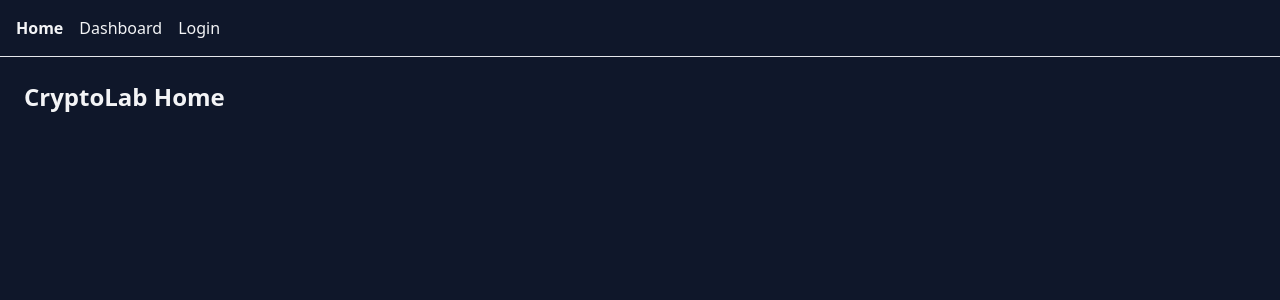
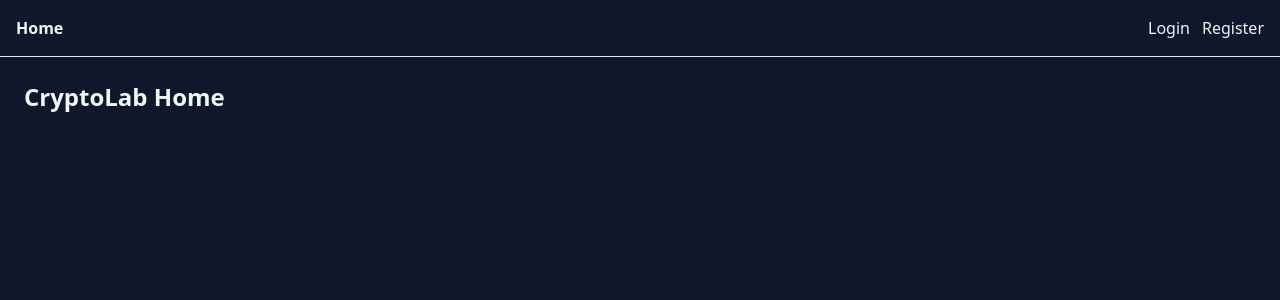
Before and after one commit to DanielPincu/CryptoLab---Frontend, a React (Vite) app: page / in a window 1280 px wide. Shown: the top 300 px of the page. Built offline with nearby package versions, Linux system fonts and the light colour scheme.

Commit message:
Navguard boilerplate

```diff
--- a/src/App.tsx
+++ b/src/App.tsx
@@ -4,6 +4,7 @@
 import Register from './pages/Register'
 import Dashboard from './pages/Dashboard'
 import Navbar from './components/Navbar'
+import { RequireAuth } from './auth/RequireAuth'
 
 
 function App() {
@@ -13,7 +14,14 @@
       <Routes>
         <Route path="/" element={<Home />} />
         <Route path="/login" element={<Login />} />
-        <Route path="/dashboard" element={<Dashboard />} />
+        <Route
+          path="/dashboard"
+          element={
+            <RequireAuth>
+              <Dashboard />
+            </RequireAuth>
+          }
+        />
         <Route path="/register" element={<Register />} />
         <Route path="*" element={<Navigate to="/" replace />} />
       </Routes>
--- a/src/components/Navbar.tsx
+++ b/src/components/Navbar.tsx
@@ -1,11 +1,56 @@
-import { Link } from 'react-router-dom'
+import { Link, useNavigate } from 'react-router-dom'
+import { useSession } from '../auth/Session'
 
 export default function Navbar() {
+  const navigate = useNavigate()
+  const { user, isAuthenticated, isLoading, logout } = useSession()
+
+  async function onLogout() {
+    logout()
+    navigate('/login')
+  }
+
+  // Prevent flicker while auth state is loading
+  if (isLoading) return null
+
   return (
-    <nav className="flex gap-4 p-4 border-b">
-      <Link to="/" className="font-semibold hover:underline">Home</Link>
-      <Link to="/dashboard" className="hover:underline">Dashboard</Link>
-      <Link to="/login" className="hover:underline">Login</Link>
+    <nav className="flex items-center justify-between gap-4 p-4 border-b">
+      <div className="flex items-center gap-4">
+        <Link to="/" className="font-semibold hover:underline">
+          Home
+        </Link>
+
+        {isAuthenticated && (
+          <Link to="/dashboard" className="hover:underline">
+            Dashboard
+          </Link>
+        )}
+      </div>
+
+      <div className="flex items-center gap-3">
+        {!isAuthenticated ? (
+          <>
+            <Link to="/login" className="hover:underline">
+              Login
+            </Link>
+            <Link to="/register" className="hover:underline">
+              Register
+            </Link>
+          </>
+        ) : (
+          <>
+            <span className="text-sm text-slate-400">
+              {user?.username}
+            </span>
+            <button
+              onClick={onLogout}
+              className="rounded-md border px-3 py-1 text-sm hover:bg-slate-100/10"
+            >
+              Logout
+            </button>
+          </>
+        )}
+      </div>
     </nav>
   )
 }
--- a/src/main.tsx
+++ b/src/main.tsx
@@ -1,13 +1,16 @@
 import React from 'react'
 import ReactDOM from 'react-dom/client'
 import { BrowserRouter } from 'react-router-dom'
+import { AuthProvider } from './auth/Session'
 import App from './App'
 import './index.css'
 
 ReactDOM.createRoot(document.getElementById('root')!).render(
   <React.StrictMode>
     <BrowserRouter>
-      <App />
+      <AuthProvider>
+        <App />
+      </AuthProvider>
     </BrowserRouter>
   </React.StrictMode>
 )
```
